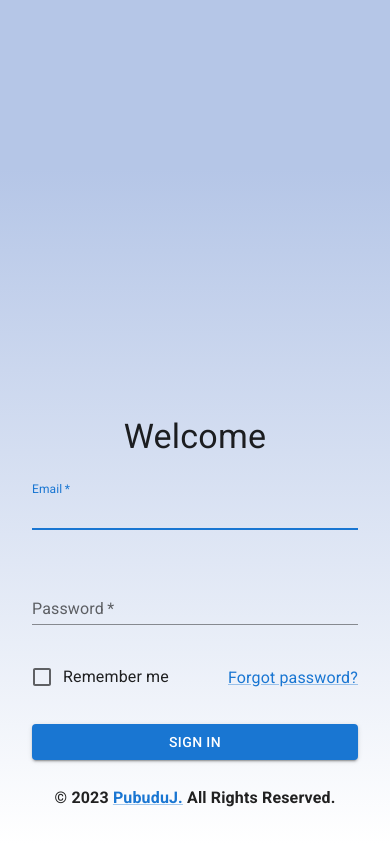
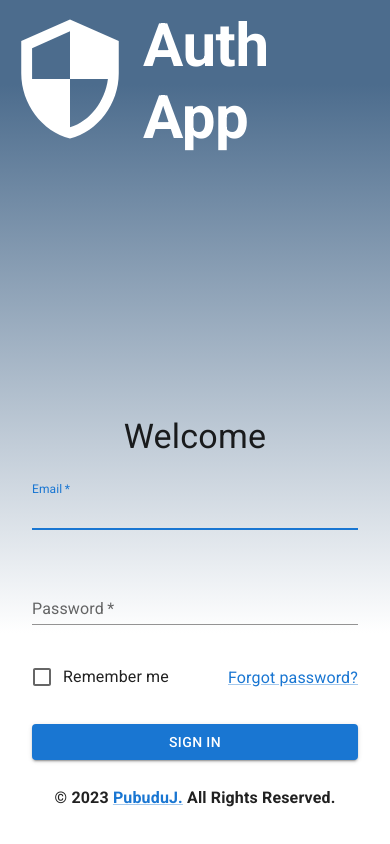
Before and after one commit to PubuduJ/user-authenticator-app-front-end, a React (Create React App) app: page /sign-in in a window 390 px wide. Built offline with nearby package versions, Linux system fonts and the light colour scheme.

Commit message:
Update Sign-In, Forgot-Password and Reset-Password layouts

```diff
--- a/src/pages/auth/ForgotPassword.tsx
+++ b/src/pages/auth/ForgotPassword.tsx
@@ -4,6 +4,7 @@ import React, {useEffect, useState} from "react";
 import {useNavigate} from "react-router-dom";
 import Toast, {ToastData} from "../../components/common/Toast";
 import {forgotPassword} from "../../api/auth/forgotPassword";
+import SecurityIcon from "@mui/icons-material/Security";
 
 type ErrorMsgType = {
     emailError: string;
@@ -92,12 +93,49 @@ const ForgotPassword = () => {
     return (
         <>
             <Box
-                sx={{background: 'linear-gradient(to bottom, #B5C6E7 20%, #FFFFFF 100%)'}}
+                sx={{background: 'linear-gradient(to bottom, #4c6c8d 10%, #FFFFFF 75%)'}}
                 position={"relative"}
                 width={"100vw"}
                 // Change code
                 height={(window.innerHeight <= 530) ? "520px" : height}
             >
+                {
+                    (window.innerWidth <= 1200) ?
+                        <Box
+                            position={"absolute"}
+                            top={10}
+                            left={5}
+                            width={100}
+                            display={"flex"}
+                        >
+                            <Box pt={0.5} pr={1}>
+                                <SecurityIcon
+                                    sx={{
+                                        fontSize: 130,
+                                        color: "white"
+                                    }}
+                                />
+                            </Box>
+                            <Typography fontWeight={"bold"} color={"white"} variant={(window.innerWidth < 1200) ? "h2" : "h1"}>Auth App</Typography>
+                        </Box>
+                        :
+                        <Box
+                            position={"absolute"}
+                            top={20}
+                            left={50}
+                            display={"flex"}
+                        >
+                            <Box pt={1.5} pr={1}>
+                                <SecurityIcon
+                                    sx={{
+                                        fontSize: 80,
+                                        color: "white"
+                                    }}
+                                />
+                            </Box>
+                            <Typography fontWeight={"bold"} color={"white"} variant={(window.innerWidth < 1200) ? "h2" : "h1"}>Auth App</Typography>
+                        </Box>
+                }
                 <Box
                     width={(window.innerWidth > 600) ? "470px" : "auto"}
                     bottom={0} right={0}
--- a/src/pages/auth/ResetPassword.tsx
+++ b/src/pages/auth/ResetPassword.tsx
@@ -7,6 +7,7 @@ import {resetPassword} from "../../api/auth/resetPassword";
 import jwt_decode from "jwt-decode";
 import {useSelector} from "react-redux";
 import {RootState} from "../../redux/store";
+import SecurityIcon from "@mui/icons-material/Security";
 
 type ErrorMsgType = {
     temporaryPassword: string;
@@ -129,12 +130,49 @@ const ResetPassword = () => {
     return (
         <>
             <Box
-                sx={{background: 'linear-gradient(to bottom, #B5C6E7 20%, #FFFFFF 100%)'}}
+                sx={{background: 'linear-gradient(to bottom, #4c6c8d 10%, #FFFFFF 75%)'}}
                 position={"relative"}
                 width={"100vw"}
                 // Change code
                 height={(window.innerHeight <= 530) ? "700px" : (window.innerHeight <= 730) ? 730 : window.innerHeight}
             >
+                {
+                    (window.innerWidth <= 1200) ?
+                        <Box
+                            position={"absolute"}
+                            top={10}
+                            left={5}
+                            width={100}
+                            display={"flex"}
+                        >
+                            <Box pt={0.5} pr={1}>
+                                <SecurityIcon
+                                    sx={{
+                                        fontSize: 130,
+                                        color: "white"
+                                    }}
+                                />
+                            </Box>
+                            <Typography fontWeight={"bold"} color={"white"} variant={(window.innerWidth < 1200) ? "h2" : "h1"}>Auth App</Typography>
+                        </Box>
+                        :
+                        <Box
+                            position={"absolute"}
+                            top={20}
+                            left={50}
+                            display={"flex"}
+                        >
+                            <Box pt={1.5} pr={1}>
+                                <SecurityIcon
+                                    sx={{
+                                        fontSize: 80,
+                                        color: "white"
+                                    }}
+                                />
+                            </Box>
+                            <Typography fontWeight={"bold"} color={"white"} variant={(window.innerWidth < 1200) ? "h2" : "h1"}>Auth App</Typography>
+                        </Box>
+                }
                 <Box maxWidth={"470px"} bottom={0} right={0} position={"absolute"} padding={4}>
                     <Typography variant='h4' align='center'>Reset Password</Typography>
                     <Box component="form" noValidate onSubmit={handleSubmit} sx={{mt: 1}}>
--- a/src/pages/auth/SignIn.tsx
+++ b/src/pages/auth/SignIn.tsx
@@ -7,6 +7,7 @@ import {useNavigate} from "react-router-dom";
 import {signIn} from "../../api/auth/signIn";
 import jwt_decode from "jwt-decode";
 import {useDispatch} from "react-redux";
+import SecurityIcon from '@mui/icons-material/Security';
 import {setCredentials} from "../../redux/features/authStateSlice";
 
 type ErrorMsgType = {
@@ -115,11 +116,48 @@ const SignIn = () => {
     return (
         <>
             <Box
-                sx={{background: 'linear-gradient(to bottom, #B5C6E7 20%, #FFFFFF 100%)'}}
+                sx={{background: 'linear-gradient(to bottom, #4c6c8d 10%, #FFFFFF 75%)'}}
                 position={"relative"}
                 width={"100vw"}
                 height={(window.innerHeight <= 530) ? "500px" : height}
             >
+                {
+                    (window.innerWidth <= 1200) ?
+                        <Box
+                            position={"absolute"}
+                            top={10}
+                            left={5}
+                            width={100}
+                            display={"flex"}
+                        >
+                            <Box pt={0.5} pr={1}>
+                                <SecurityIcon
+                                    sx={{
+                                        fontSize: 130,
+                                        color: "white"
+                                    }}
+                                />
+                            </Box>
+                            <Typography fontWeight={"bold"} color={"white"} variant={(window.innerWidth < 1200) ? "h2" : "h1"}>Auth App</Typography>
+                        </Box>
+                        :
+                        <Box
+                            position={"absolute"}
+                            top={20}
+                            left={50}
+                            display={"flex"}
+                        >
+                            <Box pt={1.5} pr={1}>
+                                <SecurityIcon
+                                    sx={{
+                                        fontSize: 80,
+                                        color: "white"
+                                    }}
+                                />
+                            </Box>
+                            <Typography fontWeight={"bold"} color={"white"} variant={(window.innerWidth < 1200) ? "h2" : "h1"}>Auth App</Typography>
+                        </Box>
+                }
                 <Box
                     width={(window.innerWidth > 600) ? "470px" : "auto"}
                     bottom={0}
```
